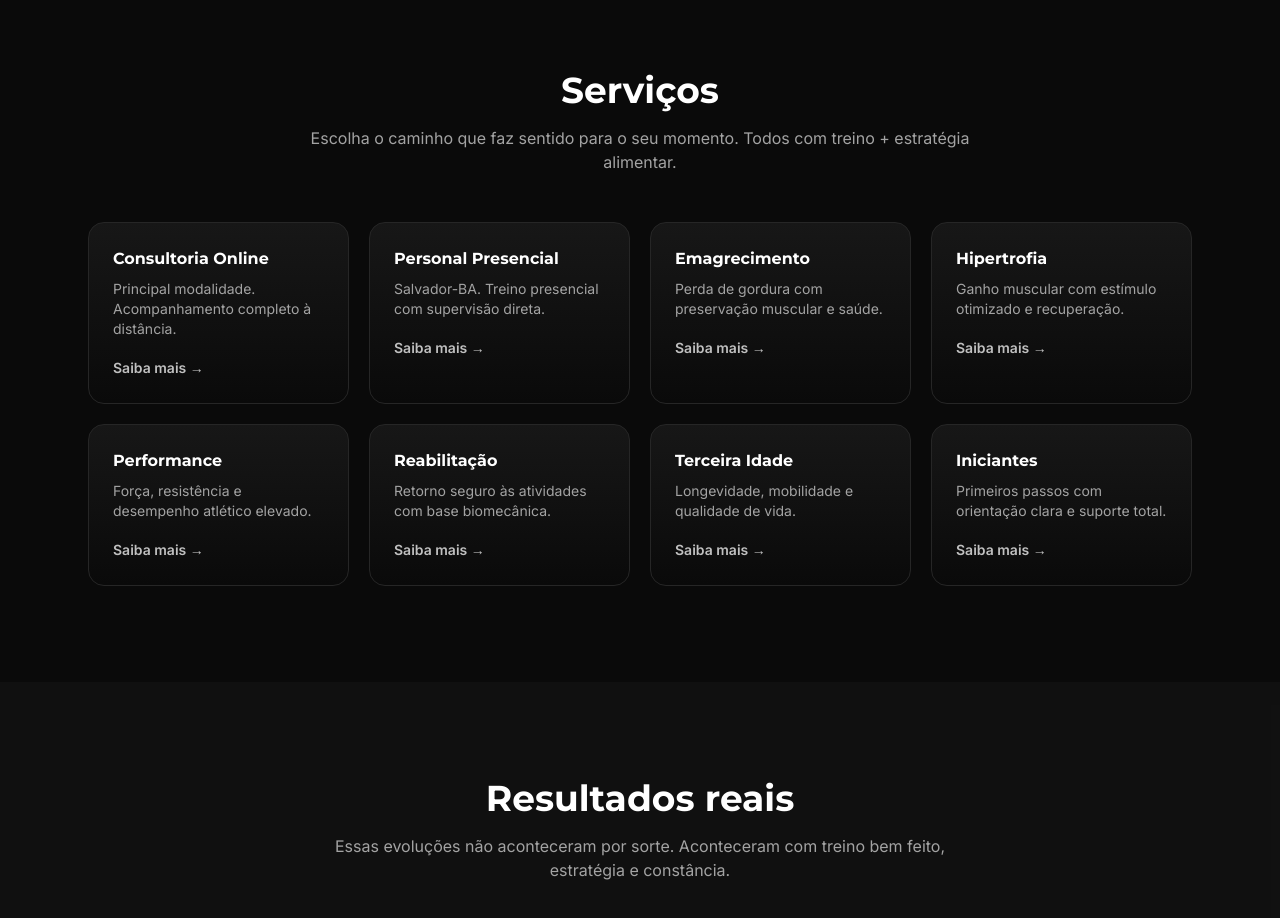
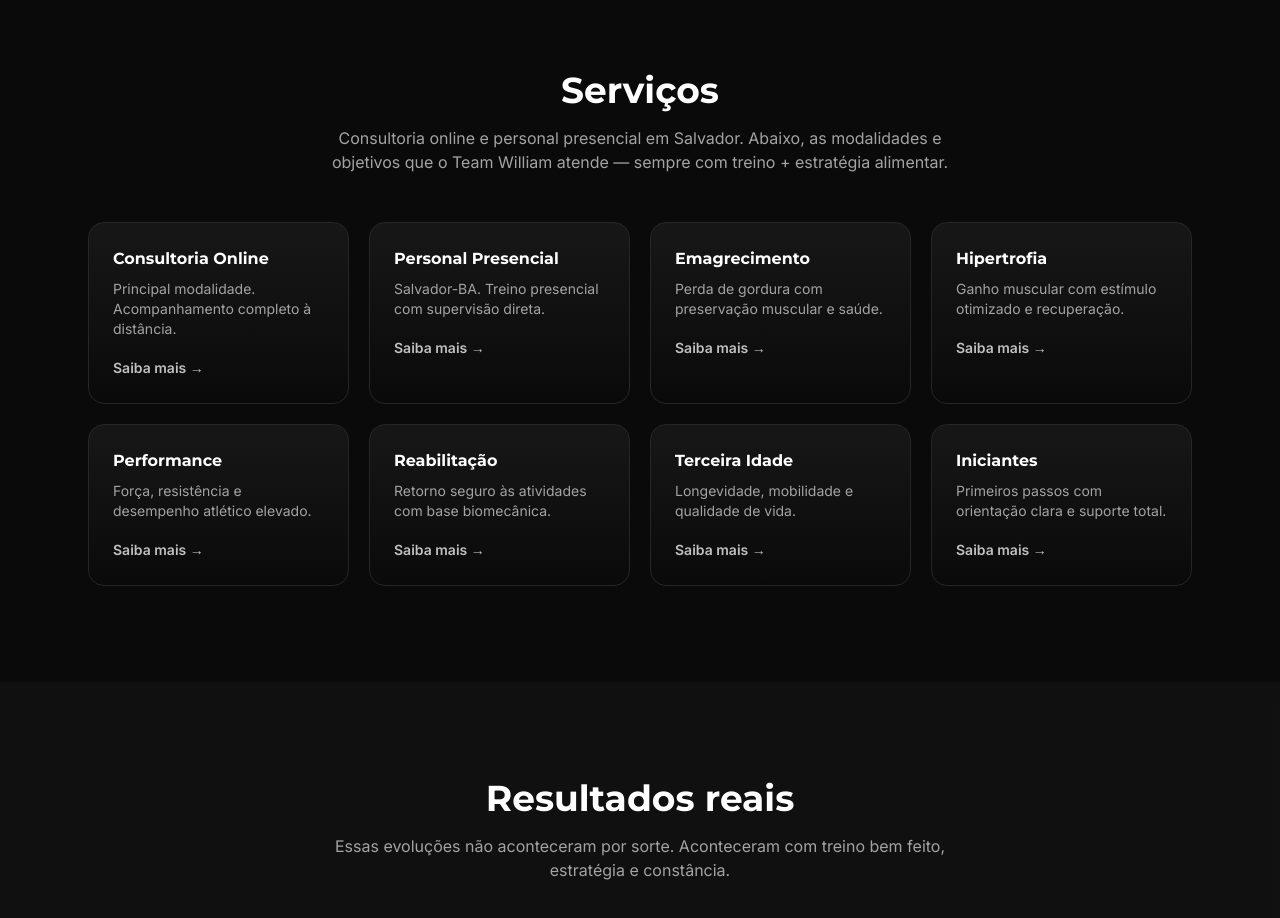
Before and after one commit to Anndrei87/TEAM, a plain HTML site: page index.html in a window 1280 px wide. Shown: the part 3360-4278 px from the top of the page. Drawn offline with nearby package versions, Linux system fonts and the light colour scheme.

Commit message:
fix: ajustes descritivo

```diff
--- a/index.html
+++ b/index.html
@@ -257,7 +257,7 @@
       <div class="max-w-6xl mx-auto px-4 sm:px-6">
         <div class="text-center mb-12">
           <h2 id="servicos-heading" class="font-display text-3xl md:text-4xl font-bold mb-4">Serviços</h2>
-          <p class="text-neutral-400 max-w-2xl mx-auto">Escolha o caminho que faz sentido para o seu momento. Todos com treino + estratégia alimentar.</p>
+          <p class="text-neutral-400 max-w-2xl mx-auto">Consultoria online e personal presencial em Salvador. Abaixo, as modalidades e objetivos que o Team William atende — sempre com treino + estratégia alimentar.</p>
         </div>
         <div class="grid sm:grid-cols-2 lg:grid-cols-4 gap-5">
           <article class="group bg-gradient-to-b from-neutral-900 to-neutral-950 border border-neutral-800 rounded-2xl p-6 hover:border-brand-wine/50 transition-all"><h3 class="font-display font-bold mb-2">Consultoria Online</h3><p class="text-neutral-400 text-sm mb-4">Principal modalidade. Acompanhamento completo à distância.</p><a href="https://wa.me/557192409319?text=Quero%20saber%20sobre%20Consultoria%20Online" target="_blank" rel="noopener noreferrer" class="text-brand-metal text-sm font-semibold group-hover:text-white transition-colors">Saiba mais →</a></article>
```
